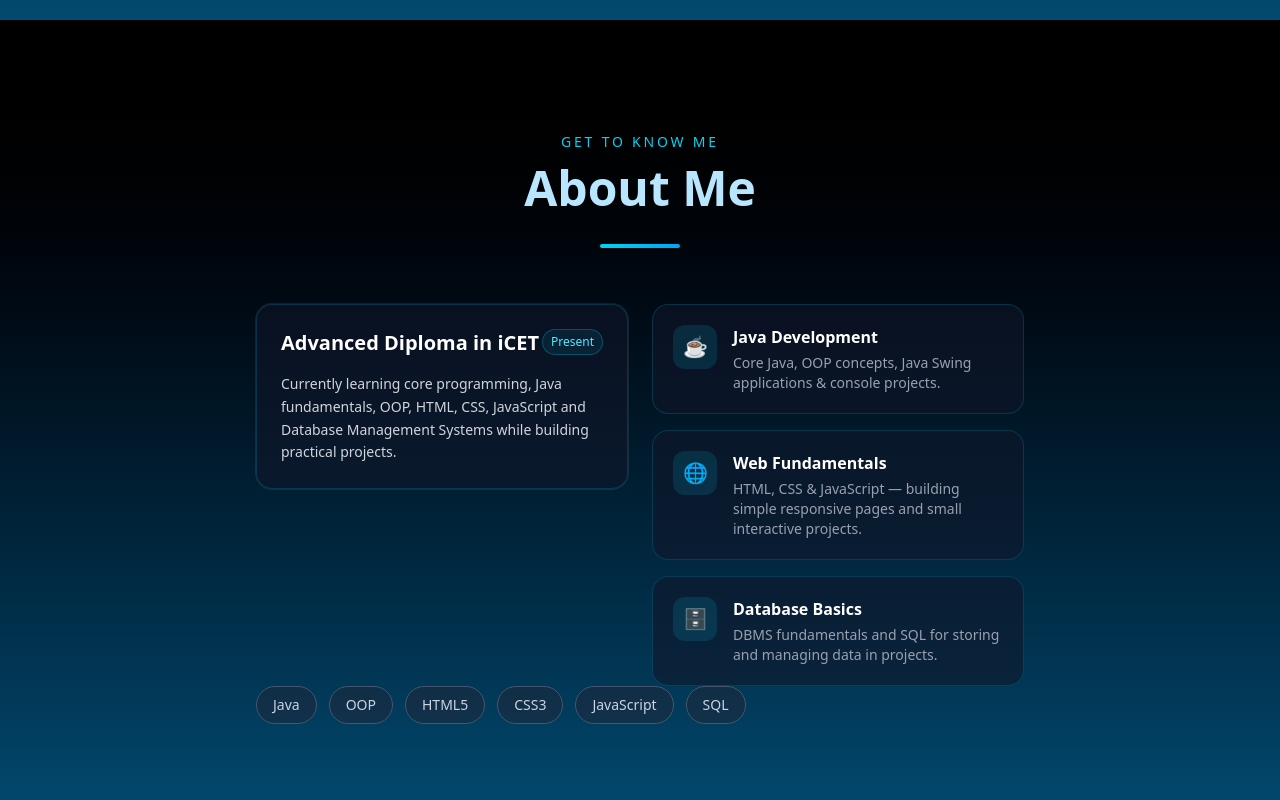
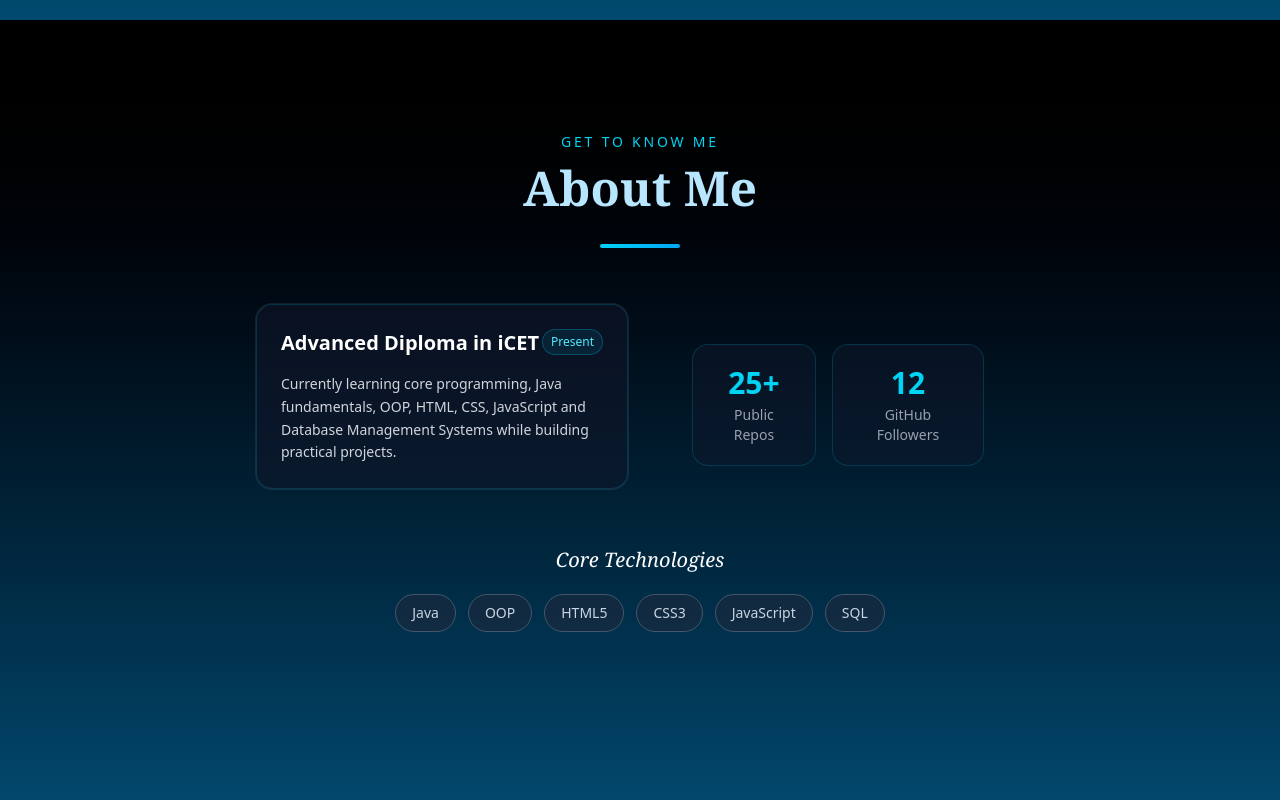
Before and after one commit to Naseeha-Zeenath/Portfolio, a plain HTML site: page index.html in a window 1280 px wide. Shown: the part 780-1580 px from the top of the page. Drawn offline with nearby package versions, Linux system fonts and the light colour scheme.

Commit message:
11th commit

```diff
--- a/index.html
+++ b/index.html
@@ -136,13 +136,13 @@
         <div class="max-w-3xl mx-auto">
 
             <!-- Title -->
-        <div class="text-center mb-14">
-            <p class="mb-3 text-sm font-medium tracking-[0.2em] text-cyan-400 uppercase">Get to Know Me</p>
-           <h2 class="mb-8 text-4xl font-bold text-sky-200 md:text-5xl">
-                About Me
-            </h2>
-            <div class="w-20 h-1 mx-auto mt-4 rounded-full bg-gradient-to-r from-cyan-400 to-sky-500"></div>
-        </div>
+            <div class="text-center mb-14">
+                <p class="mb-3 text-sm font-medium tracking-[0.2em] text-cyan-400 uppercase">Get to Know Me</p>
+                <h3 class="mb-8 font-serif text-4xl font-bold text-sky-200 md:text-5xl">
+                    About Me
+                </h3>
+                <div class="w-20 h-1 mx-auto mt-4 rounded-full bg-gradient-to-r from-cyan-400 to-sky-500"></div>
+            </div>
 
 
             <!-- Core Technologies -->
@@ -156,11 +156,12 @@
                     <div class="space-y-6">
 
                         <!-- Education Card -->
-                        <div class="p-6 border border-cyan-500/20 rounded-2xl bg-slate-900/60"
+                        <div class="p-6 border border-cyan-500/20 rounded-2xl bg-slate-900/60 hover:border-cyan-300 "
                             style="box-shadow: 0 0 0 1px rgba(193,211,214,0.1);">
                             <div class="flex items-start justify-between mb-3">
                                 <h3 class="mb-1 text-xl font-bold text-white">Advanced Diploma in iCET </h3>
-                             <span class="px-2 py-1 text-xs font-medium border rounded-full text-cyan-300 border-cyan-500/30 bg-cyan-500/10 ">Present</span>
+                                <span
+                                    class="px-2 py-1 text-xs font-medium border rounded-full text-cyan-300 border-cyan-500/30 bg-cyan-500/10 ">Present</span>
                             </div>
                             <p class="text-sm leading-relaxed text-gray-300">
                                 Currently learning core programming, Java fundamentals, OOP, HTML, CSS, JavaScript and
@@ -174,79 +175,57 @@
                     <div class="space-y-4">
 
                         <!-- Skill 1 -->
-                        <div class="flex items-start gap-4 p-5 border border-cyan-500/20 rounded-2xl bg-slate-900/60">
-                            <div
-                                class="flex items-center justify-center flex-shrink-0 text-xl w-11 h-11 rounded-xl bg-cyan-500/15 text-cyan-400">
-                                ☕
+                        <div class="flex items-start gap-4 p-10 ">
+                            <div class="p-5 text-center border border-cyan-500/20 rounded-2xl bg-slate-900/50 hover:border-cyan-300 hover:border-2 ">
+                                <p class="text-3xl font-bold text-cyan-400">25+</p>
+                                <p class="mt-1 text-sm text-gray-400">Public Repos</p>
                             </div>
-                            <div>
-                                <h4 class="font-semibold text-white">Java Development</h4>
-                                <p class="mt-1 text-sm text-gray-400">Core Java, OOP concepts, Java Swing applications &
-                                    console projects.</p>
-                            </div>
-                        </div>
-
-                        <!-- Skill 2 -->
-                        <div class="flex items-start gap-4 p-5 border border-cyan-500/20 rounded-2xl bg-slate-900/60">
-                            <div
-                                class="flex items-center justify-center flex-shrink-0 text-xl w-11 h-11 rounded-xl bg-cyan-500/15 text-cyan-400">
-                                🌐
-                            </div>
-                            <div>
-                                <h4 class="font-semibold text-white">Web Fundamentals</h4>
-                                <p class="mt-1 text-sm text-gray-400">HTML, CSS & JavaScript — building simple
-                                    responsive pages and small interactive projects.</p>
-                            </div>
-                        </div>
-
-                        <!-- Skill 3 -->
-                        <div class="flex items-start gap-4 p-5 border border-cyan-500/20 rounded-2xl bg-slate-900/60">
-                            <div
-                                class="flex items-center justify-center flex-shrink-0 text-xl w-11 h-11 rounded-xl bg-cyan-500/15 text-cyan-400">
-                                🗄️
-                            </div>
-                            <div>
-                                <h4 class="font-semibold text-white">Database Basics</h4>
-                                <p class="mt-1 text-sm text-gray-400">DBMS fundamentals and SQL for storing and managing
-                                    data in projects.</p>
+                            <div class="p-5 text-center border border-cyan-500/20 rounded-2xl bg-slate-900/50 hover:border-cyan-300 hover:border-2">
+                                <p class="text-3xl font-bold text-cyan-400">12</p>
+                                <p class="mt-1 text-sm text-gray-400">GitHub Followers</p>
                             </div>
                         </div>
 
                     </div>
 
+                </div>
 
 
 
-                </div>
+                <h3 class="mt-10 mb-5 font-serif text-xl italic text-center text-white" >
+                    Core Technologies
+                </h3>
 
+                <div class="flex flex-wrap justify-center gap-3 ">
 
-                <div class="flex flex-wrap gap-3">
                     <span
-                        class="px-4 py-2 text-sm font-medium border rounded-full text-slate-300 border-slate-600 bg-slate-800/60">
+                        class="px-4 py-2 text-sm font-medium border rounded-full text-slate-300 border-slate-600 bg-slate-800/60 hover:border-cyan-300 hover:border-2">
                         Java
                     </span>
                     <span
-                        class="px-4 py-2 text-sm font-medium border rounded-full text-slate-300 border-slate-600 bg-slate-800/60">
+                        class="px-4 py-2 text-sm font-medium border rounded-full text-slate-300 border-slate-600 bg-slate-800/60 hover:border-cyan-300 hover:border-2">
                         OOP
                     </span>
                     <span
-                        class="px-4 py-2 text-sm font-medium border rounded-full text-slate-300 border-slate-600 bg-slate-800/60">
+                        class="px-4 py-2 text-sm font-medium border rounded-full text-slate-300 border-slate-600 bg-slate-800/60 hover:border-cyan-300 hover:border-2">
                         HTML5
                     </span>
                     <span
-                        class="px-4 py-2 text-sm font-medium border rounded-full text-slate-300 border-slate-600 bg-slate-800/60">
+                        class="px-4 py-2 text-sm font-medium border rounded-full text-slate-300 border-slate-600 bg-slate-800/60 hover:border-cyan-300 hover:border-2">
                         CSS3
                     </span>
                     <span
-                        class="px-4 py-2 text-sm font-medium border rounded-full text-slate-300 border-slate-600 bg-slate-800/60">
+                        class="px-4 py-2 text-sm font-medium border rounded-full text-slate-300 border-slate-600 bg-slate-800/60 hover:border-cyan-300 hover:border-2">
                         JavaScript
                     </span>
                     <span
-                        class="px-4 py-2 text-sm font-medium border rounded-full text-slate-300 border-slate-600 bg-slate-800/60">
+                        class="px-4 py-2 text-sm font-medium border rounded-full text-slate-300 border-slate-600 bg-slate-800/60 hover:border-cyan-300 hover:border-2 ">
                         SQL
                     </span>
                 </div>
+
             </div>
+
 
         </div>
     </section>
```
